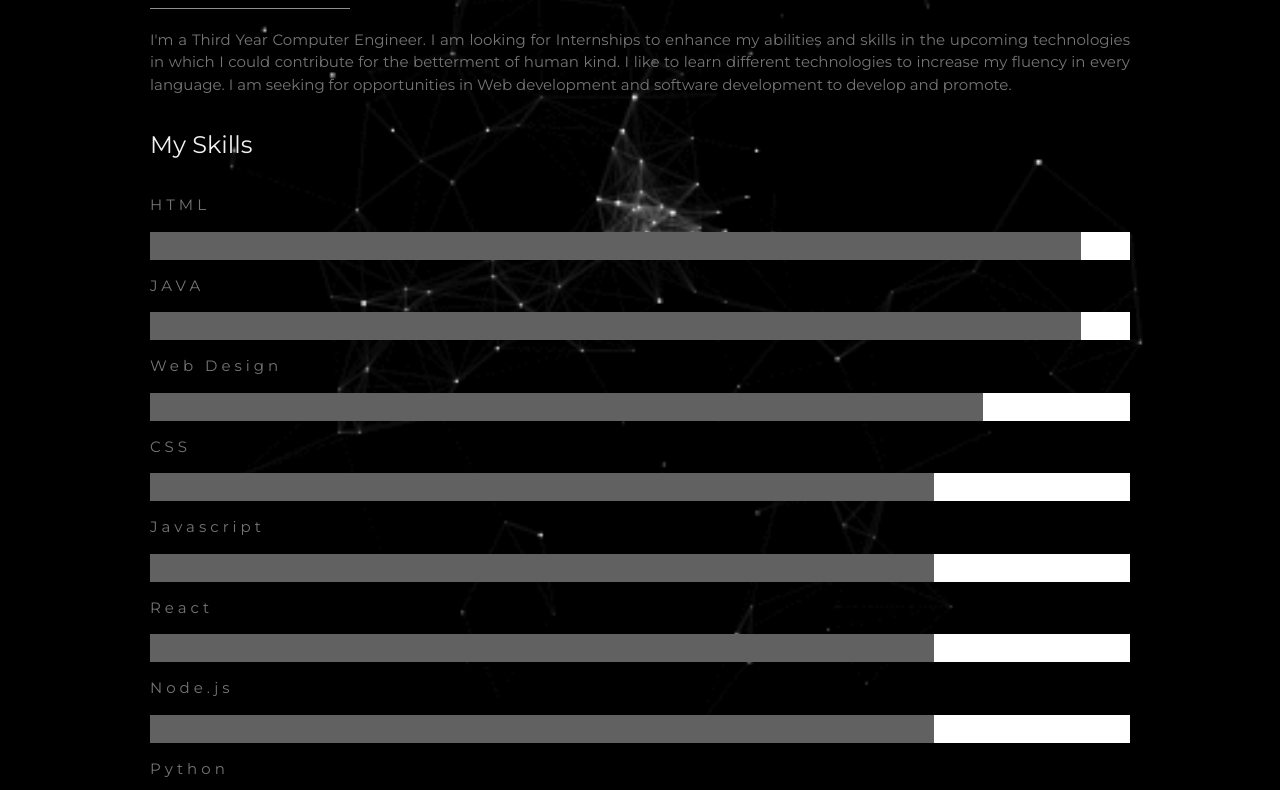
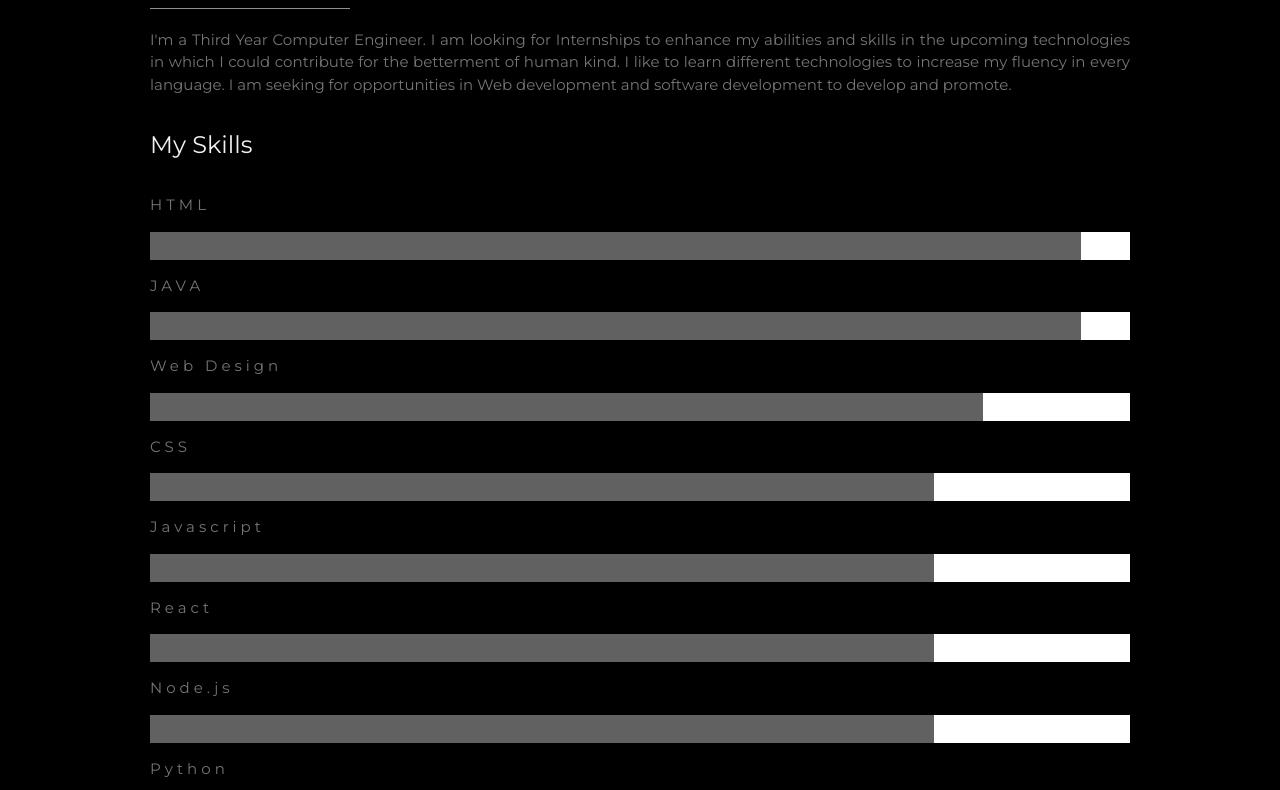
Before and after one commit to sohamkhade/cv, a plain HTML site: page index.html in a window 1280 px wide. Shown: the part 411-1201 px from the top of the page. Drawn offline with nearby package versions, Linux system fonts and the light colour scheme.

Commit message:
styles.css added
cs

```diff
--- a/index.html
+++ b/index.html
@@ -4,6 +4,7 @@
 <meta charset="UTF-8">
 <meta name="viewport" content="width=device-width, initial-scale=1">
 <link rel="stylesheet" href="https://www.w3schools.com/w3css/4/w3.css">
+  <link rel="stylesheet" href="styles.css" />
 <link rel="stylesheet" href="https://fonts.googleapis.com/css?family=Montserrat">
 <link rel="stylesheet" href="https://cdnjs.cloudflare.com/ajax/libs/font-awesome/4.7.0/css/font-awesome.min.css">
 <style>
@@ -40,11 +41,7 @@
   }
 </style>
 
-<body class="w3-black" style="background-image: url('Wallpaper.gif');background-position: center;
-    background-repeat: no-repeat;
-    background-size: cover;
-    background-color: #rgba(0, 0, 0, 0.1);:
-    object-fit: fill;background-attachment: fixed;">
+<body class="w3-black bgImage" style="">
 
   <div class="w3-top">
     <div class="w3-bar" id="myNavbar" style="">
```
